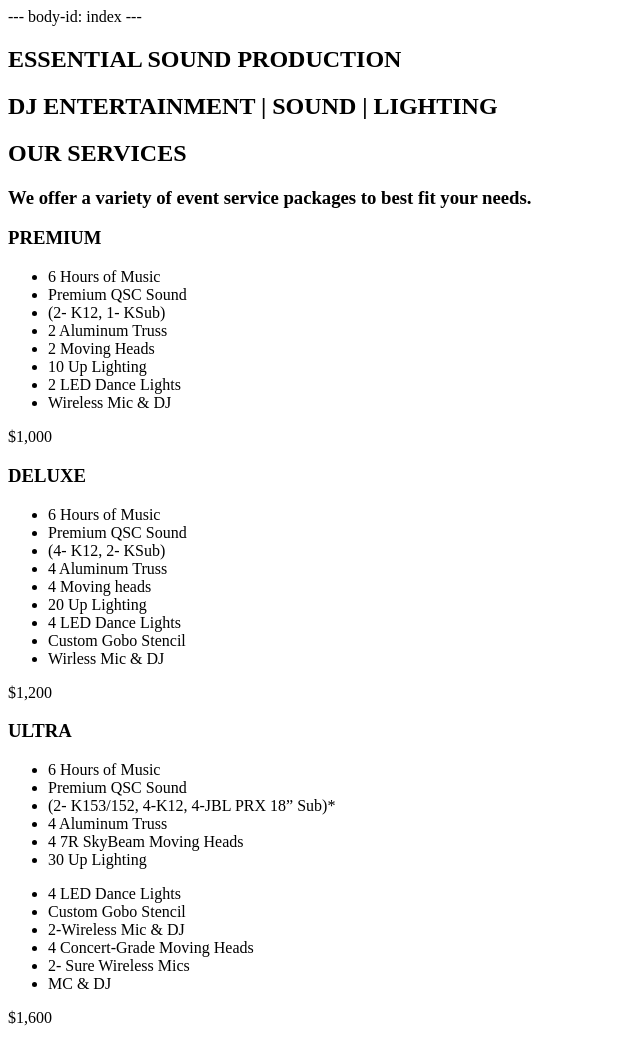
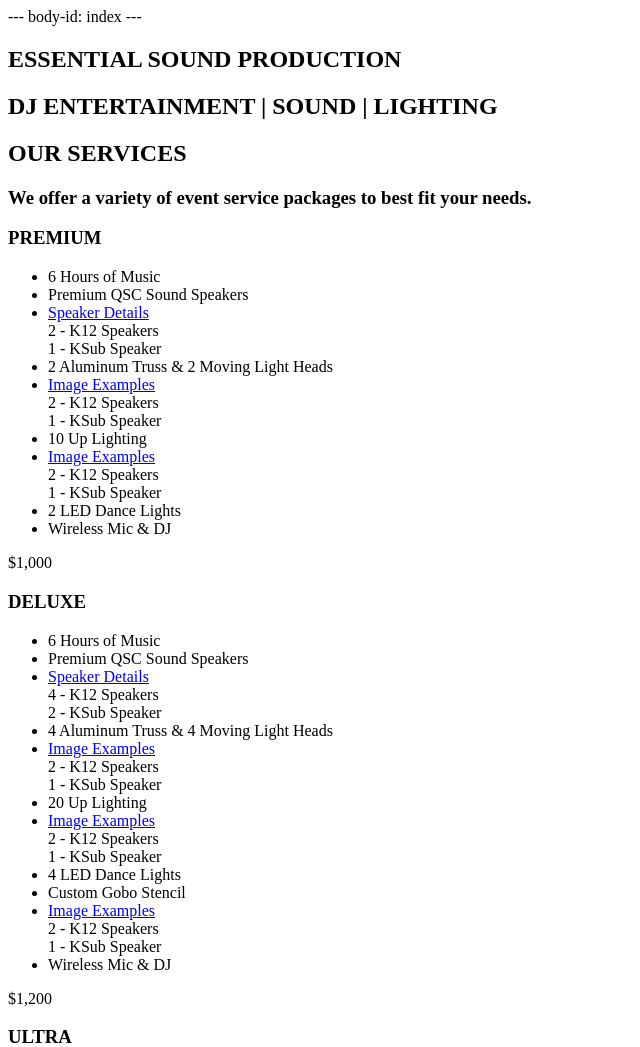
Before and after one commit to nico-watine/essential-sound-production, a PHP site: page / in a window 1280 px wide. Shown: the top 1047 px of the page, without its empty margins (0-640 px from the left). Run offline with PHP 8.4, Linux system fonts and the light colour scheme.

Commit message:
Index updated -> merge with master

```diff
--- a/src/pages/index.php
+++ b/src/pages/index.php
@@ -14,67 +14,119 @@ body-id: index
 		<h2 class="title">OUR SERVICES</h2>
 		<h3 class="body-font expanded">We offer a variety of event service packages to best fit your needs.</h3>
 	</div>
-	<div class="row text-center packages">
-		<div class="medium-6 columns">
-			<div class="package" id="premium">
+	<div class="expanded row text-center">
+		<div class="large-6 columns">
+			<div class="package-plan" id="premium">
 				<h3 class="title">PREMIUM</h3>
-				<ul class="deets">
-					<li>6 Hours of Music</li>
-					<li>Premium QSC Sound</li>
-					<li>(2- K12, 1- KSub)</li>
-					<li>2 Aluminum Truss</li>
-					<li>2 Moving Heads</li>
-					<li>10 Up Lighting</li>
-					<li>2 LED Dance Lights</li>
-					<li>Wireless Mic &amp; DJ</li>
+				<ul class="accordion" data-accordion data-allow-all-closed="true">
+					<li>6 Hours of Music<div data-tab-content></div></li>
+					<li>Premium QSC Sound Speakers<div data-tab-content></div></li>
+					<li class="accordion-item" data-accordion-item>
+						<a href="#" class="accordion-title">Speaker Details</a>
+						<div class="accordion-content" data-tab-content>
+							2 - K12 Speakers <br>1 - KSub Speaker
+						</div>
+					</li>
+					<li>2 Aluminum Truss &amp; 2 Moving Light Heads<div data-tab-content></div></li>
+					<li class="accordion-item" data-accordion-item>
+						<a href="#" class="accordion-title">Image Examples</a>
+						<div class="accordion-content" data-tab-content>
+							2 - K12 Speakers <br>1 - KSub Speaker
+						</div>
+					</li>
+					<li>10 Up Lighting<div data-tab-content></div></li>
+					<li class="accordion-item" data-accordion-item>
+						<a href="#" class="accordion-title">Image Examples</a>
+						<div class="accordion-content" data-tab-content>
+							2 - K12 Speakers <br>1 - KSub Speaker
+						</div>
+					</li>
+					<li>2 LED Dance Lights<div data-tab-content></div></li>
+					<li>Wireless Mic &amp; DJ<div data-tab-content></div></li>
 				</ul>
 				<p>$1,000</p>
 			</div>
 		</div>
-		<div class="medium-6 columns">
-			<div class="package" id="deluxe">
+		<div class="large-6 columns">
+			<div class="package-plan" id="deluxe">
 				<h3 class="title">DELUXE</h3>
-				<ul class="deets">
-					<li>6 Hours of Music</li>
-					<li>Premium QSC Sound</li>
-					<li>(4- K12, 2- KSub)</li>
-					<li>4 Aluminum Truss</li>
-					<li>4 Moving heads</li>
-					<li>20 Up Lighting</li>
-					<li>4 LED Dance Lights</li>
-					<li>Custom Gobo Stencil</li>
-					<li>Wirless Mic &amp; DJ</li>
+				<ul class="accordion" data-accordion data-allow-all-closed="true">
+					<li>6 Hours of Music<div data-tab-content></div></li>
+					<li>Premium QSC Sound Speakers<div data-tab-content></div></li>
+					<li class="accordion-item" data-accordion-item>
+						<a href="#" class="accordion-title">Speaker Details</a>
+						<div class="accordion-content" data-tab-content>
+							4 - K12 Speakers <br>2 - KSub Speaker
+						</div>
+					</li>
+					<li>4 Aluminum Truss &amp; 4 Moving Light Heads<div data-tab-content></div></li>
+					<li class="accordion-item" data-accordion-item>
+						<a href="#" class="accordion-title">Image Examples</a>
+						<div class="accordion-content" data-tab-content>
+							2 - K12 Speakers <br>1 - KSub Speaker
+						</div>
+					</li>
+					<li>20 Up Lighting<div data-tab-content></div></li>
+					<li class="accordion-item" data-accordion-item>
+						<a href="#" class="accordion-title">Image Examples</a>
+						<div class="accordion-content" data-tab-content>
+							2 - K12 Speakers <br>1 - KSub Speaker
+						</div>
+					</li>
+					<li>4 LED Dance Lights<div data-tab-content></div></li>
+					<li>Custom Gobo Stencil<div data-tab-content></div></li>
+					<li class="accordion-item" data-accordion-item>
+						<a href="#" class="accordion-title">Image Examples</a>
+						<div class="accordion-content" data-tab-content>
+							2 - K12 Speakers <br>1 - KSub Speaker
+						</div>
+					</li>
+					<li>Wireless Mic &amp; DJ<div data-tab-content></div></li>
 				</ul>
 				<p>$1,200</p>
 			</div>
 		</div>
 	</div>
-	<div class="row text-center packages">
+	<div class="row text-center">
 		<div class="small-12 columns">
-			<div class="package" id="ultra">
+			<div class="package-plan" id="ultra">
 				<h3 class="title">ULTRA</h3>
-				<div class="row">
-					<div class="medium-6 columns">
-						<ul class="deets">
-							<li>6 Hours of Music</li>
-							<li>Premium QSC Sound</li>
-							<li>(2- K153/152, 4-K12, 4-JBL PRX 18” Sub)*</li>
-							<li>4 Aluminum Truss</li>
-							<li>4 7R SkyBeam Moving Heads</li>
-							<li>30 Up Lighting</li>
-						</ul>
-					</div>
-					<div class="medium-6 columns">
-						<ul class="deets">
-							<li>4 LED Dance Lights</li>
-							<li>Custom Gobo Stencil</li>
-							<li>2-Wireless Mic &amp; DJ</li>
-							<li>4 Concert-Grade Moving Heads</li>
-							<li>2- Sure Wireless Mics</li>
-							<li>MC &amp; DJ</li>
-						</ul>
-					</div>
-				</div>
+				<ul class="accordion" data-accordion data-allow-all-closed="true">
+					<li>6 Hours of Music<div data-tab-content></div></li>
+					<li>Premium QSC Sound Speakers<div data-tab-content></div></li>
+					<li class="accordion-item" data-accordion-item>
+						<a href="#" class="accordion-title">Speaker Details</a>
+						<div class="accordion-content" data-tab-content>
+							<span style="font-size: 16px;">- Complete Setup According To Venue Size -</span><br>
+							2 - K153/152 Speakers <br>
+							4 - K12 Speakers <br>
+							4 - JBL PRX 18" Sub Speakers
+						</div>
+					</li>
+					<li>4 Aluminum Truss &amp; 4 7R SkyBeam Moving Heads<div data-tab-content></div></li>
+					<li class="accordion-item" data-accordion-item>
+						<a href="#" class="accordion-title">Image Examples</a>
+						<div class="accordion-content" data-tab-content>
+							2 - K12 Speakers <br>1 - KSub Speaker
+						</div>
+					</li>
+					<li>30 Up Lighting<div data-tab-content></div></li>
+					<li class="accordion-item" data-accordion-item>
+						<a href="#" class="accordion-title">Image Examples</a>
+						<div class="accordion-content" data-tab-content>
+							2 - K12 Speakers <br>1 - KSub Speaker
+						</div>
+					</li>
+					<li>4 LED Dance Lights<div data-tab-content></div></li>
+					<li>Custom Gobo Stencil<div data-tab-content></div></li>
+					<li class="accordion-item" data-accordion-item>
+						<a href="#" class="accordion-title">Image Examples</a>
+						<div class="accordion-content" data-tab-content>
+							2 - K12 Speakers <br>1 - KSub Speaker
+						</div>
+					</li>
+					<li>2 - Wireless Mic &amp; DJ<div data-tab-content></div></li>
+				</ul>
 				<p>$1,600</p>
 			</div>
 		</div>
```
Also changed, not shown: css/app.css (+37 -27 lines), scss/pages/index/_services.scss (+56 -33 lines).
